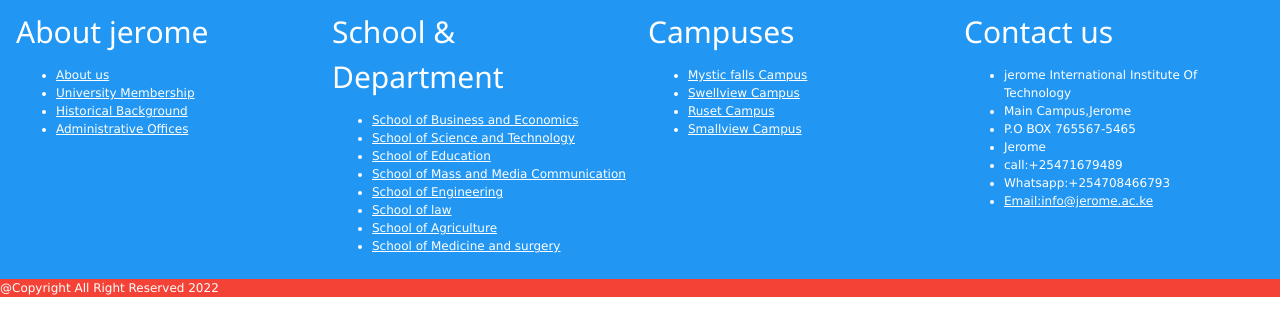
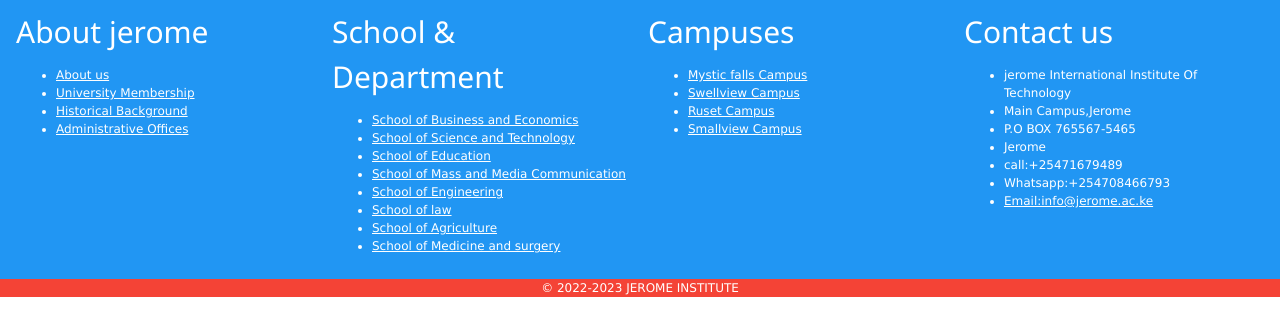
Before and after one commit to haru-voster/WEBMINAR, a Django app: template WEBMINAR/VOSTER/templates/voster/index.html in a window 1280 px wide. Shown: the part 2265-2574 px from the top of the page. Run offline with Django 4.2, Linux system fonts and the light colour scheme; the template is opened without the code that fills it, so the values that code supplies are empty.

Commit message:
Update index.html

```diff
--- a/WEBMINAR/VOSTER/templates/voster/index.html
+++ b/WEBMINAR/VOSTER/templates/voster/index.html
@@ -311,12 +311,12 @@
                         <li>Jerome</li>
                         <li>call:+25471679489</li>
                         <li>Whatsapp:+254708466793</li>
-                        <li class="otr"><a href='www.github.com/haru-voster'>Email:info@jerome.ac.ke</a></li>
+                        <li class="otr"><a href='info@jerome.ac.ke'>Email:info@jerome.ac.ke</a></li>
                     </ul>
                 </div>
               </div>
               <div class="w3-red">
-                <p>@Copyright All Right Reserved 2022</p>
+                  <p></ul><center>&copy; 2022-2023 JEROME INSTITUTE</center></p>
               </div>
         </div>
        </footer>
```
